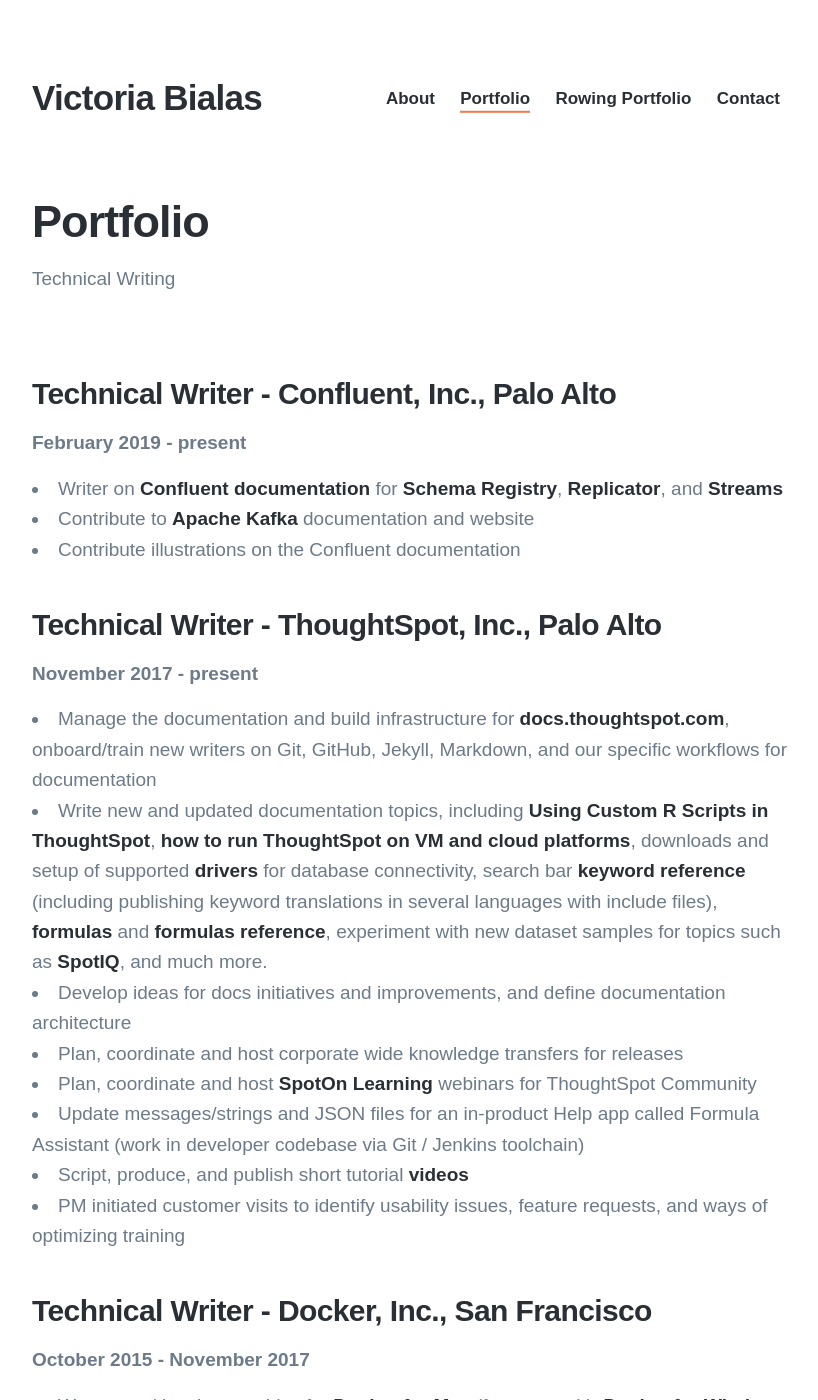
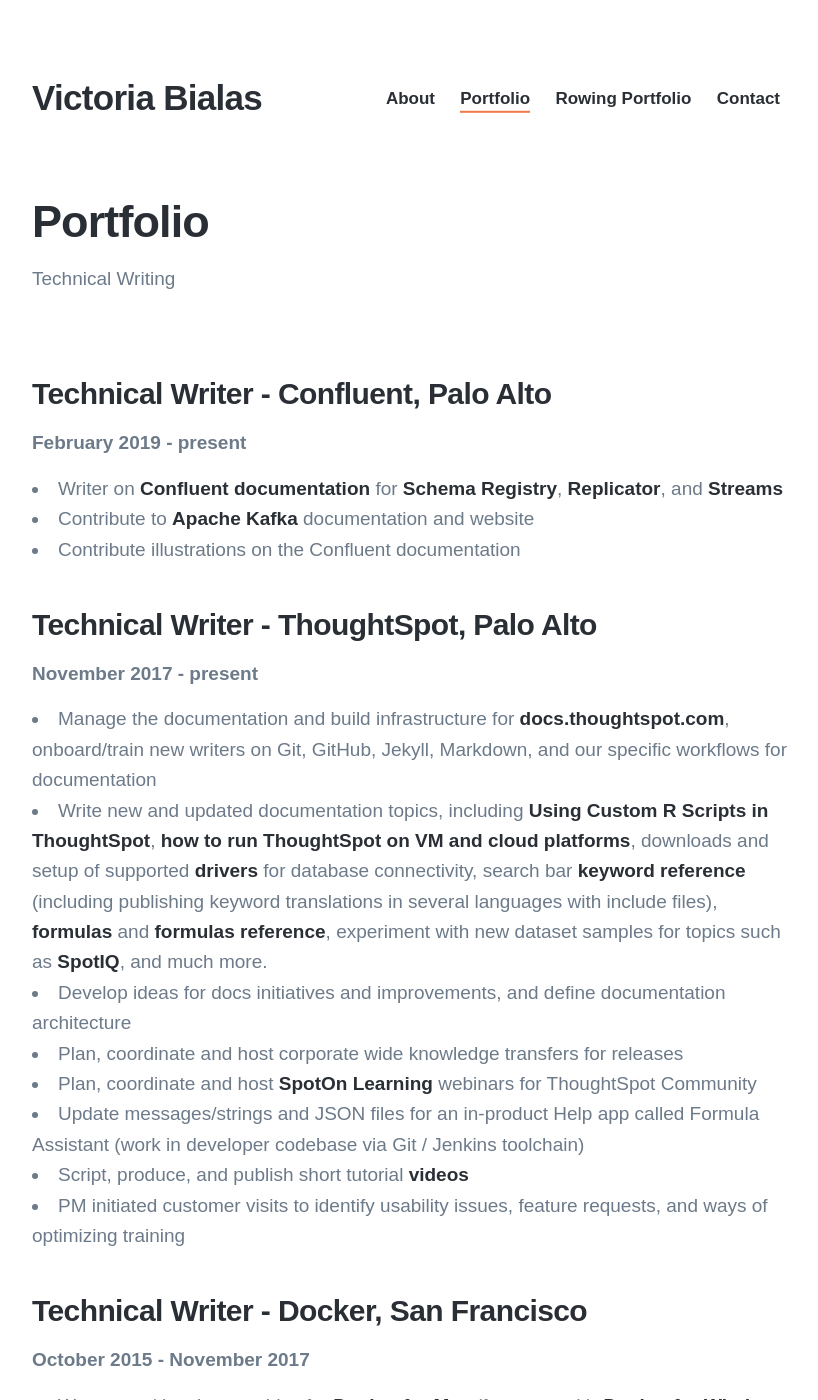
Before and after one commit to londoncalling/slow-motion-stories, a Jekyll site: the page built from _pages/portfolio.md, in a window 1280 px wide and 1400 px high. Shown: the whole window, without its empty margins (224-1042 px from the left). Built offline with Jekyll 4.4.1, drawn with Linux system fonts in a browser that asks for light colours; nearby versions of some CDN libraries; some web fonts are replaced; some of the changed text lies outside the part shown.

Commit message:
simplify company names

```diff
--- a/_pages/portfolio.md
+++ b/_pages/portfolio.md
@@ -5,7 +5,7 @@
 featured_image: /images/demo/demo-landscape.jpg
 ---
 
-### Technical Writer - Confluent, Inc., Palo Alto
+### Technical Writer - Confluent, Palo Alto
 
 **February 2019 - present**
 
@@ -13,7 +13,7 @@
 - Contribute to [Apache Kafka](https://kafka.apache.org/) documentation and website
 - Contribute illustrations on the Confluent documentation
 
-### Technical Writer - ThoughtSpot, Inc., Palo Alto
+### Technical Writer - ThoughtSpot, Palo Alto
 
 **November 2017 - present**
 
@@ -26,7 +26,7 @@
 - Script, produce, and publish short tutorial [videos](https://docs.thoughtspot.com/5.0/release/videos-list.html)
 - PM initiated customer visits to identify usability issues, feature requests, and ways of optimizing training
 
-### Technical Writer - Docker, Inc., San Francisco
+### Technical Writer - Docker, San Francisco
 
 **October 2015 - November 2017**
 
@@ -51,7 +51,7 @@
 - Managed documentation build system, templates, integration points with internal tools and product builds, documentation web site publishing at release time, and related procedures and tracking on Wiki.
 - Managed Gotham Docs team for year of 2012.
 
-### Senior Technical Writer- ArcSight Inc., Cupertino
+### Senior Technical Writer- ArcSight, Cupertino
 
 **July 2006 – June 2010**
 
```
Also changed, not shown: other parts of _pages/portfolio.md (+1 -1 lines).
